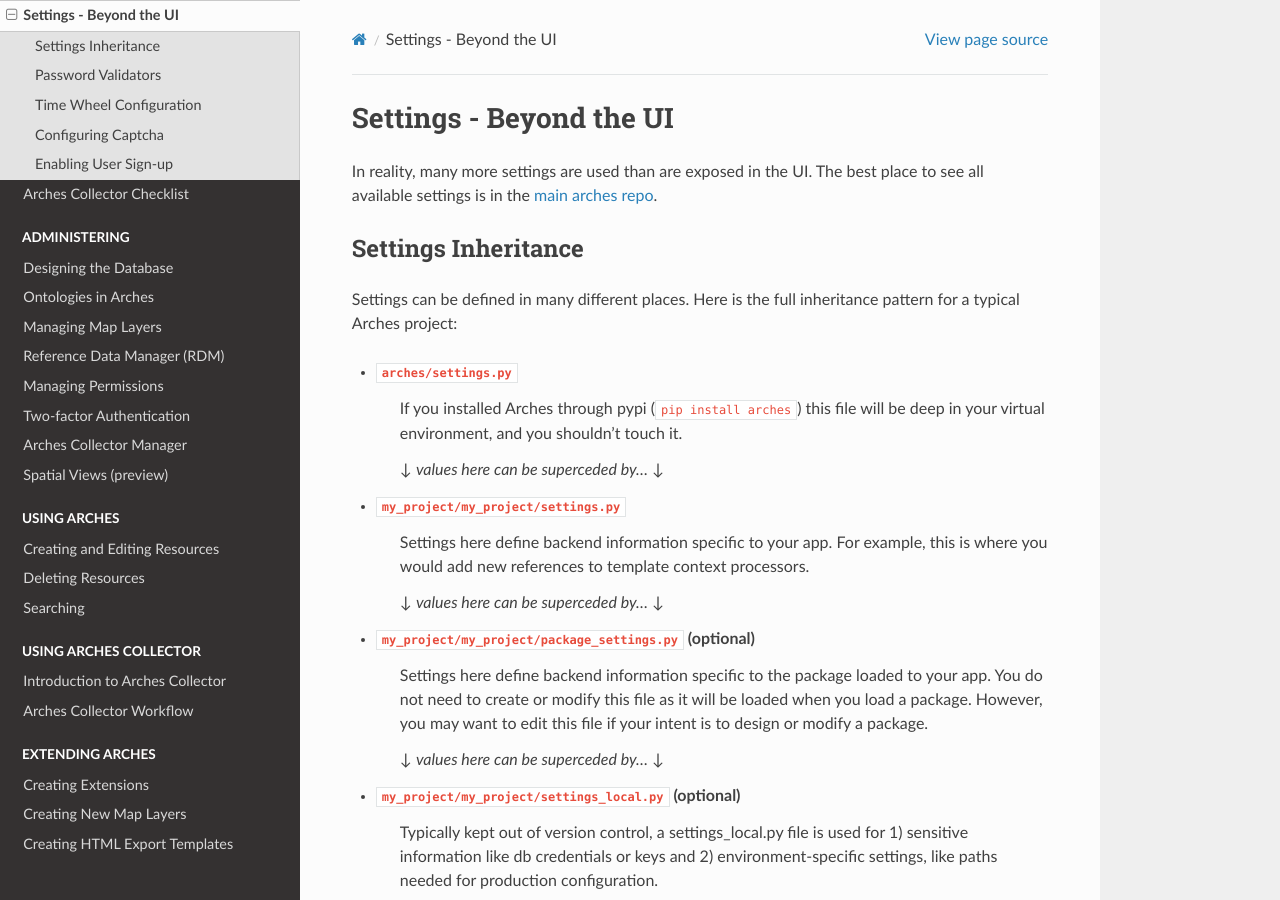
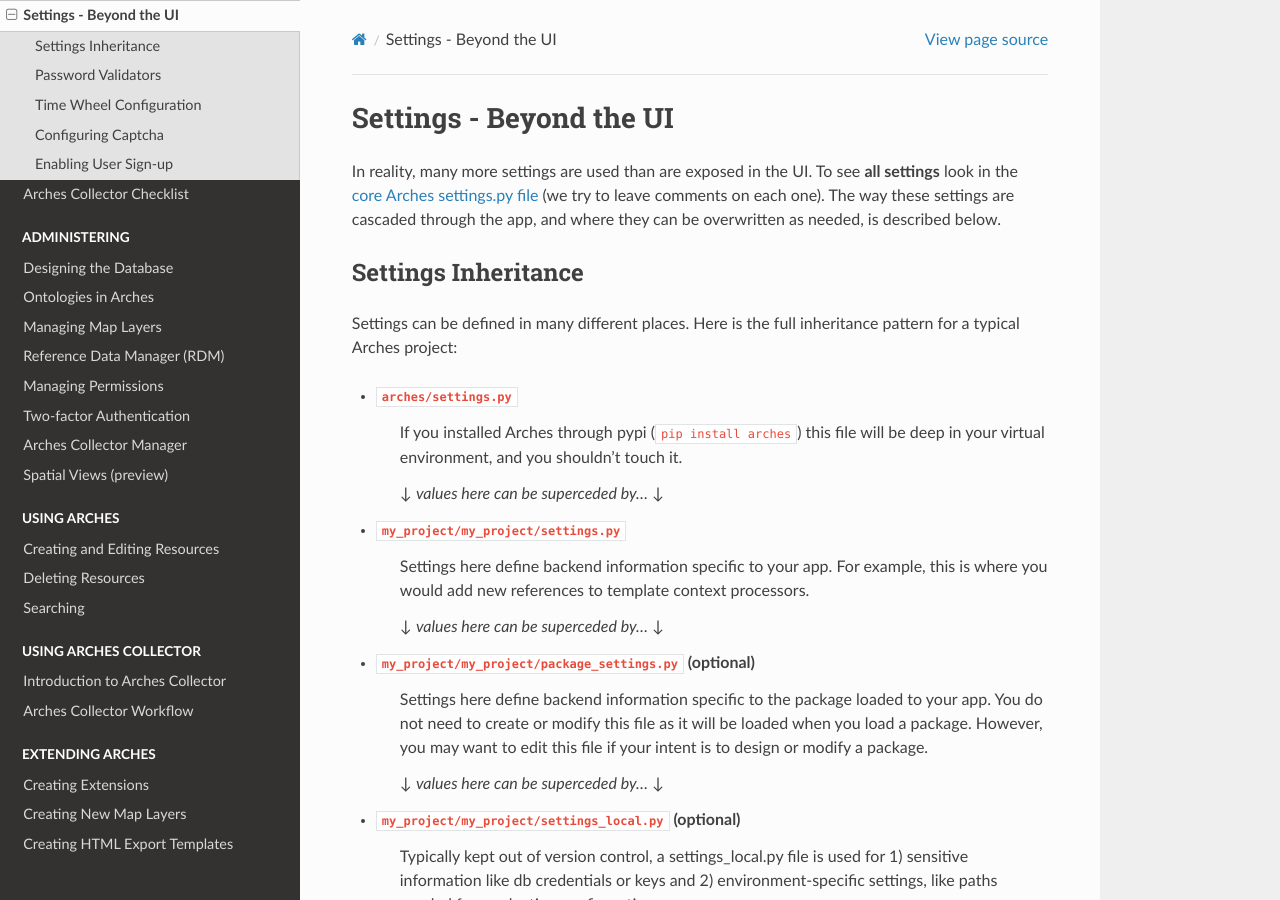
Before and after one commit to archesproject/arches-docs, a Sphinx documentation site: the page built from docs/settings-beyond-the-ui.txt, in a window 1280 px wide and 900 px high. Built offline with Sphinx 7.4.7 and the Read the Docs theme 2.0.0, drawn with Linux system fonts in a browser that asks for light colours.

Commit message:
improve wording around linkage to core settings.py #38
Signed-off-by: Adam Cox <mr.adamcox@gmail.com>

```diff
--- a/docs/settings-beyond-the-ui.txt
+++ b/docs/settings-beyond-the-ui.txt
@@ -2,7 +2,7 @@
 Settings - Beyond the UI
 ########################
 
-In reality, many more settings are used than are exposed in the UI. The best place to see all available settings is in the `main arches repo <https://github.com/archesproject/arches/blob/master/arches/settings.py>`_.
+In reality, many more settings are used than are exposed in the UI. To see **all settings** look in the `core Arches settings.py file <https://github.com/archesproject/arches/blob/master/arches/settings.py>`_ (we try to leave comments on each one). The way these settings are cascaded through the app, and where they can be overwritten as needed, is described below.
 
 Settings Inheritance
 --------------------
```
